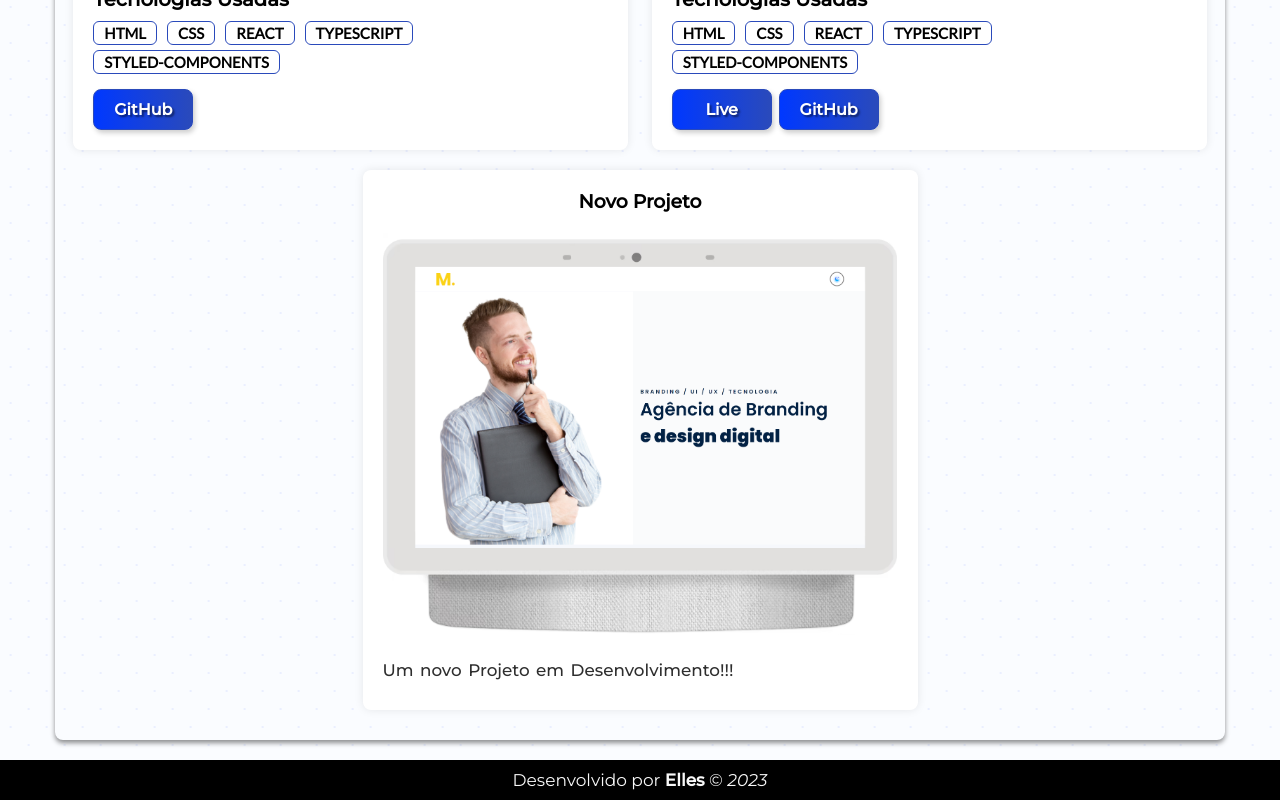
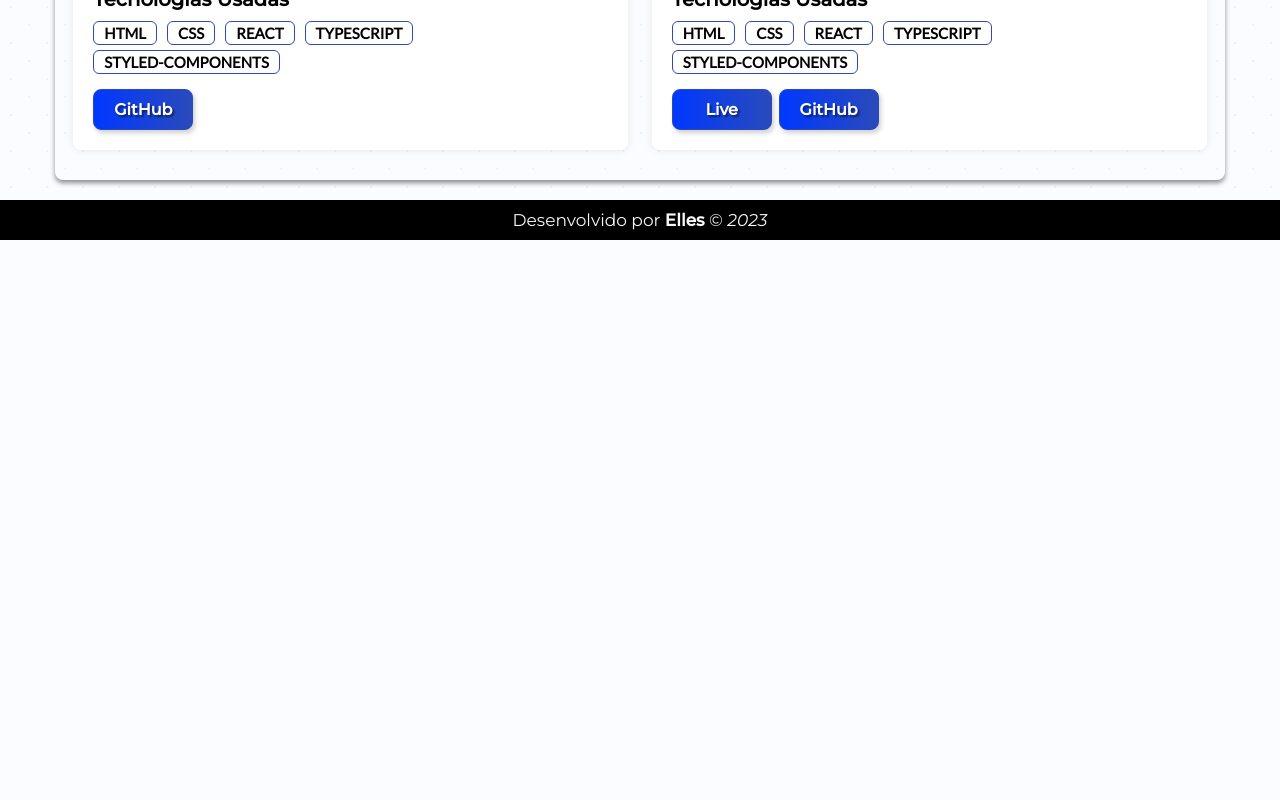
Before and after one commit to ellesLs/Meu-Portfolio, a React (Vite) app: page /projects in a window 1280 px wide. Shown: the part 719-1519 px from the top of the page. After the commit the page ends 959 px from the top, so only its background shows below. Built offline with nearby package versions, Linux system fonts and the light colour scheme; the HTML template or start-up script is replaced by a standard one.

Commit message:
refactor: Refactoring the component Card to use Context.

```diff
--- a/src/pages/Projects/components/Card/CardDescription/CardDescription.tsx
+++ b/src/pages/Projects/components/Card/CardDescription/CardDescription.tsx
@@ -1,13 +1,16 @@
+import { useProjectContext } from '../../../../../hooks/useProjectContext';
 import * as S from './CardDescription.styles';
 
-type CardDescriptionProps = {
-  description: string;
-};
+// type CardDescriptionProps = {
+//   description: string;
+// };
 
-export function CardDescription({ description }: CardDescriptionProps) {
+export function CardDescription() {
+  const { project } = useProjectContext();
+
   return (
     <S.CardDescription>
-      <p>{description}</p>
+      <p>{project.description}</p>
     </S.CardDescription>
   );
 }
--- a/src/pages/Projects/components/Card/CardImages/CardImages.tsx
+++ b/src/pages/Projects/components/Card/CardImages/CardImages.tsx
@@ -1,48 +1,48 @@
 import { useState } from 'react';
 import { Modal } from '../../../../../components/Modal';
 import * as S from './CardImages.styles';
+import { useProjectContext } from '../../../../../hooks/useProjectContext';
 
-type CardImagesProps = {
-  desktop: string;
-  mobile?: string;
-  alt: string;
-  hasModal?: boolean;
-};
-
-export function CardImages({ desktop, mobile, alt, hasModal }: CardImagesProps) {
+export function CardImages() {
   const [isOpenModalDesktop, setIsOpenModalDesketop] = useState(false);
   const [isOpenModalMobile, setIsOpenModalMobile] = useState(false);
 
   const handleClickOpenModalDesktop = () => setIsOpenModalDesketop(!isOpenModalDesktop);
   const handleClickOpenModalMobile = () => setIsOpenModalMobile(!isOpenModalMobile);
 
+  const { project } = useProjectContext();
+
   return (
     <>
       <S.CardImgsContainer>
         <S.CardImg
-          src={`/src/assets/images/projectsImgs/${desktop}.png`}
-          alt={`${alt} desktop image`}
+          src={`/src/assets/images/projectsImgs/${project.images.desktopImg}.png`}
+          alt={`${project} desktop image`}
           onClick={handleClickOpenModalDesktop}
-          hasModal={hasModal}
+          hasModal={project.modal}
         />
-        {mobile && (
+        {project.images.mobileImg && (
           <S.CardImg
-            src={`/src/assets/images/projectsImgs/${mobile}.png`}
-            alt={`${alt} mobile image`}
+            src={`/src/assets/images/projectsImgs/${project.images.mobileImg}.png`}
+            alt={`${project.title} mobile image`}
             onClick={handleClickOpenModalMobile}
-            hasModal={hasModal}
+            hasModal={project.modal}
           />
         )}
       </S.CardImgsContainer>
 
-      {hasModal && (
+      {project.modal && (
         <>
           <Modal
-            image={desktop}
+            image={project.images.desktopImg}
             isOpen={isOpenModalDesktop}
             setIsOpen={handleClickOpenModalDesktop}
           />
-          <Modal image={mobile} isOpen={isOpenModalMobile} setIsOpen={handleClickOpenModalMobile} />
+          <Modal
+            image={project.images.mobileImg}
+            isOpen={isOpenModalMobile}
+            setIsOpen={handleClickOpenModalMobile}
+          />
         </>
       )}
     </>
--- a/src/pages/Projects/components/Card/CardRoot/CardRoot.tsx
+++ b/src/pages/Projects/components/Card/CardRoot/CardRoot.tsx
@@ -1,9 +1,18 @@
+import { ProjectContextProvider } from '../../../../../contexts/ContextProjects';
+import { ProjectProps } from '../../../projects.types';
 import * as S from './CardRoot.styles';
 
 type ProjectsCardProps = {
   children?: React.ReactNode;
+  project: ProjectProps;
 };
 
-export function CardRoot({ children }: ProjectsCardProps) {
-  return <S.CardContainer>{children}</S.CardContainer>;
+export function CardRoot({ children, project }: ProjectsCardProps) {
+  return (
+    <>
+      <ProjectContextProvider project={project}>
+        <S.CardContainer>{children}</S.CardContainer>
+      </ProjectContextProvider>
+    </>
+  );
 }
--- a/src/pages/Projects/components/Card/CardTitle/CardTitle.tsx
+++ b/src/pages/Projects/components/Card/CardTitle/CardTitle.tsx
@@ -1,9 +1,12 @@
+import { useProjectContext } from '../../../../../hooks/useProjectContext';
 import * as S from './CardTitle.styles';
 
-type CardTitleProps = {
-  title: string;
-};
+// type CardTitleProps = {
+//   title: string;
+// };
 
-export function CardTitle({ title = 'Projeto' }: CardTitleProps) {
-  return <S.TitleCard>{title}</S.TitleCard>;
+export function CardTitle() {
+  const { project } = useProjectContext();
+
+  return <S.TitleCard>{project.title}</S.TitleCard>;
 }
--- a/src/pages/Projects/components/Card/CardToolsUsed/CardToolsUsed.tsx
+++ b/src/pages/Projects/components/Card/CardToolsUsed/CardToolsUsed.tsx
@@ -1,13 +1,16 @@
+import { useProjectContext } from '../../../../../hooks/useProjectContext';
 import * as S from './CardToolsUsed.styles';
 
-type CardToolsUsedProps = {
-  tools?: string[];
-};
+// type CardToolsUsedProps = {
+//   tools?: string[];
+// };
 
-export function CardToolsUsed({ tools }: CardToolsUsedProps) {
+export function CardToolsUsed() {
+  const { project } = useProjectContext();
+
   return (
     <S.CardToolsContainer>
-      {tools?.map((tool) => (
+      {project.toolsUsed?.map((tool) => (
         <span key={tool}>{tool}</span>
       ))}
     </S.CardToolsContainer>
--- a/src/pages/Projects/components/ProjectsCards/ProjectsCards.tsx
+++ b/src/pages/Projects/components/ProjectsCards/ProjectsCards.tsx
@@ -9,33 +9,22 @@ export function ProjectsCards() {
   return (
     <S.ContainerListCards>
       {projects.map((project) => (
-        <Card.Root key={project.id}>
-          <Card.Title title={project.title} />
-          <Card.Images
-            desktop={project.images.desktopImg}
-            mobile={project.images.mobileImg}
-            alt={project.title}
-            hasModal={project.modal}
-          />
-          <Card.Description description={project.description} />
-          {project.toolsUsed && (
+        <Card.Root key={project.id} project={project}>
+          <Card.Title />
+          <Card.Images />
+          <Card.Description />
+          {project.toolsUsed.length > 1 && (
             <>
               <h3>Tecnologias Usadas</h3>
-              <Card.Tools tools={project.toolsUsed} />
+              <Card.Tools />
             </>
           )}
           <Card.Buttons>
             {project.liveUrl && <ButtonLink url={project.liveUrl}>Live</ButtonLink>}
-            <ButtonLink url={project.gitHubUrl}>GitHub</ButtonLink>
+            {project.gitHubUrl && <ButtonLink url={project.gitHubUrl}>GitHub</ButtonLink>}
           </Card.Buttons>
         </Card.Root>
       ))}
-
-      <Card.Root>
-        <Card.Title title="Novo Projeto" />
-        <Card.Images alt="Em Desenvolvimento" desktop={'branding-desktop'} hasModal={false} />
-        <Card.Description description={'Um novo Projeto em Desenvolvimento!!!'} />
-      </Card.Root>
     </S.ContainerListCards>
   );
 }
```
Also changed, not shown: src/pages/Projects/projects.types.ts (added, +13 -0 lines).
